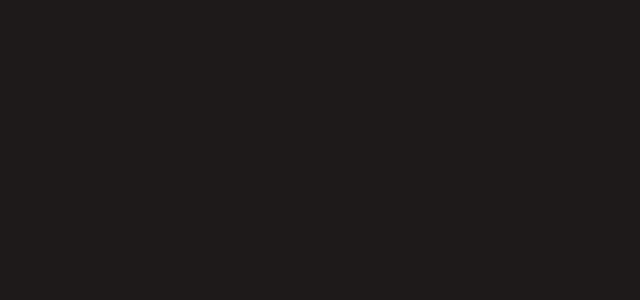
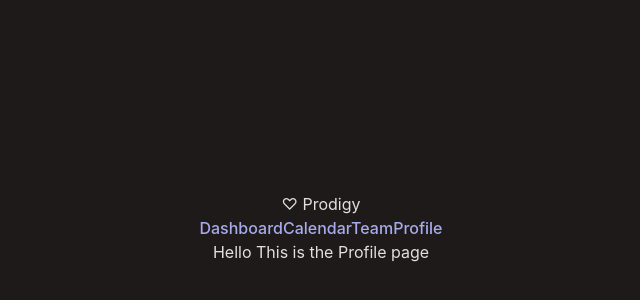
Before and after one commit to khangdoan514/hackutd-2025, a React (Vite) app in the folder prodigy/: page /profile in a window 1280 px wide. Before the commit this address had no page. Shown: the part 172-472 px from the top of the page, without its empty margins (319-959 px from the left). Built offline with nearby package versions, Linux system fonts and the light colour scheme.

Commit message:
Connected pages

```diff
--- a/prodigy/src/App.jsx
+++ b/prodigy/src/App.jsx
@@ -7,69 +7,61 @@
 import Signup from "./components/auth/Signup";
 import ForgotPassword from "./components/auth/ForgotPassword";
 import ProfileSetup from "./components/profile/ProfileSetup";
+
+// Navs
+import Navbar from "./components/Navbar";
 import Dashboard from "./components/pages/Dashboard";
 import Calendar from "./components/pages/Calendar";
+import Team from "./components/pages/Team"
+import Profile from "./components/pages/Profile"
+
 import "./App.css";
 
 function App() {
   const [isAuthenticated, setIsAuthenticated] = useState(false);
+  const [currentPage, setCurrentPage] = useState('dashboard')
 
-  const HomePage = () => {
-    const [array, setArray] = useState([]);
+  const handlePageChange = (page) => {
+    setCurrentPage(page)
+  }
 
-    useEffect(() => {
-      const fetchAPI = async () => {
-        try {
-          const response = await axios.get("http://localhost:3000/api/message");
-          setArray(response.data.message);
-        } catch (error) {
-          console.error("API fetch failed:", error);
-        }
-      };
-      fetchAPI();
-    }, []);
-
-    return (
-      <div className="p-8">
-        <h1>Welcome to the Dashboard</h1>
-        <div className="mt-4">
-          {array.map((message, index) => (
-            <div key={index} className="mb-2">
-              <span>{message}</span>
+  const Layout = () => (
+    <div className="min-h-screen flex flex-col">
+      <div className="fixed top-0 left-0 right-0 z-20">
+        <Navbar
+          currentPage={currentPage}
+          onPageChange={handlePageChange}
+          onGetStarted=""
+        />
       </div>
-          ))}
+      <div className="flex-1 pt-16">
+        <Outlet />
       </div>
     </div>
-    );
-  };
-
-  const DashboardLayout = () => (
-    <>
-
-      <Outlet />
-    </>
   );
 
   return (
     <Router>
+      <div className="App">
         <Routes>
-        {/* Auth routes (no navbar) */}
           <Route path="/login" element={<Login setIsAuthenticated={setIsAuthenticated} />} />
           <Route path="/signup" element={<Signup setIsAuthenticated={setIsAuthenticated} />} />
           <Route path="/forgot-password" element={<ForgotPassword />} />
           <Route path="/profile-setup" element={<ProfileSetup />} />
 
-        {/* Routes with Navbar */}
-        <Route element={<DashboardLayout />}>
+          <Route element={<Layout />}>
             <Route path="/dashboard" element={<Dashboard />} />
-          <Route path="/dashboard/calendar" element={<Calendar />} />
+            <Route path="/calendar" element={<Calendar />} />
+            <Route path="/team" element={<Team />} />
+            <Route path="/profile" element={<Profile />} />
           </Route>
 
-        {/* Default redirect */}
           <Route path="/" element={<Navigate to="/login" replace />} />
         </Routes>
+      </div>
     </Router>
   );
 }
 
+
 export default App;
--- a/prodigy/src/components/Navbar.jsx
+++ b/prodigy/src/components/Navbar.jsx
@@ -10,11 +10,11 @@
           <span className="heart">♡</span> Prodigy
         </div>
 
-        {/* Right-aligned nav links */}
         <div className="nav-links">
-          <Link className="nav-link" to="/">Dashboard</Link>
-          <Link className="nav-link" to="/projects">Calendar</Link>
-          <Link className="nav-link" to="/designs">Team</Link>
+          <Link className="nav-link" to="/dashboard">Dashboard</Link>
+          <Link className="nav-link" to="/calendar">Calendar</Link>
+          <Link className="nav-link" to="/team">Team</Link>
+          <Link className="nav-link" to="/profile">Profile</Link>
         </div>
       </div>
     </nav>
--- a/prodigy/src/components/pages/Profile.jsx
+++ b/prodigy/src/components/pages/Profile.jsx
@@ -0,0 +1,9 @@
+function Profile() {
+    return (
+        <div>
+            Hello This is the Profile page
+        </div>
+    )
+}
+
+export default Profile
--- /dev/null
+++ b/prodigy/src/components/pages/Team.jsx
@@ -0,0 +1,9 @@
+function Team() {
+    return (
+        <div>
+            Hello This is the Team pahe
+        </div>
+    )
+}
+
+export default Team
```
Also changed, not shown: prodigy/src/components/pages/Team.css (renamed from prodigy/src/components/pages/Teams.css), prodigy/src/components/pages/Teams.jsx (deleted). Lines whose indentation alone changed are shown as unchanged.
